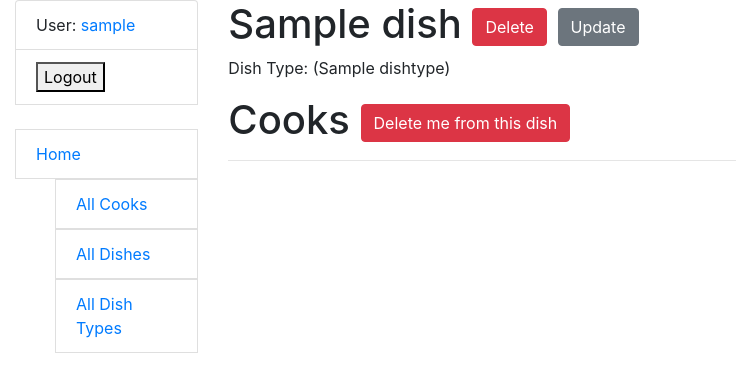
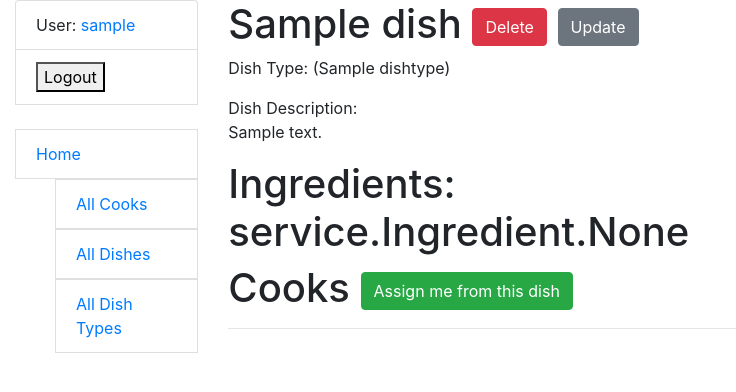
Before and after one commit to VladPh1/restaurant-kitchen-service, a Django app: page /service/dish/1/ in a window 1280 px wide. Shown: the top 392 px of the page, without its empty margins (0-736 px from the left). Run offline with Django 5.2, Linux system fonts and the light colour scheme; a user stored in the database is signed in; tables that the repository leaves empty hold one stand-in row (values such as "Sample post").

Commit message:
create model ingredient in models.py & fixed errors in urls.py views.py service/dish_detail.html service/dish_type_list.html

```diff
--- a/service/admin.py
+++ b/service/admin.py
@@ -1,6 +1,6 @@
 from django.contrib import admin
 from django.contrib.auth.admin import UserAdmin
-from .models import Cook, Dish, DishType
+from .models import Cook, Dish, DishType, Ingredient
 
 
 @admin.register(Cook)
--- a/service/forms.py
+++ b/service/forms.py
@@ -2,7 +2,7 @@ from django import forms
 from django.contrib.auth import get_user_model
 from django.contrib.auth.forms import UserCreationForm
 
-from service.models import Dish, Cook
+from service.models import Dish, Cook, DishType
 
 
 class DishForm(forms.ModelForm):
--- a/service/models.py
+++ b/service/models.py
@@ -28,6 +28,13 @@ class Cook(AbstractUser):
     def get_absolute_url(self):
         return reverse("service:cook-detail", args=[str(self.id)])
 
+
+class Ingredient(models.Model):
+    name = models.CharField(max_length=255)
+    def __str__(self):
+        return self.name
+
+
 class Dish(models.Model):
     name = models.CharField(max_length=255)
     description = models.TextField()
@@ -41,7 +48,7 @@ class Dish(models.Model):
         related_name="dishes"
     )
     ingredient = models.ManyToManyField(
-        settings.AUTH_USER_MODEL,
+        Ingredient,
         related_name="dishes"
     )
 
--- a/service/urls.py
+++ b/service/urls.py
@@ -33,7 +33,7 @@ urlpatterns = [
         name="dish-type-create",
     ),
 path(
-        "dish_type/<int:pk>/create/",
+        "dish_type/<int:pk>/update/",
         DishTypeUpdateView.as_view(),
         name="dish-type-update",
     ),
--- a/service/views.py
+++ b/service/views.py
@@ -52,17 +52,20 @@ class DishTypeListView(LoginRequiredMixin, generic.ListView):
 class DishTypeCreateView(LoginRequiredMixin, generic.CreateView):
     model = DishType
     fields = "__all__"
+    template_name = "service/dish_type_form.html"
     success_url = reverse_lazy("service:dish-type-list")
 
 
 class DishTypeUpdateView(LoginRequiredMixin, generic.UpdateView):
     model = DishType
     fields = "__all__"
+    template_name = "service/dish_type_form.html"
     success_url = reverse_lazy("service:dish-type-list")
 
 
 class DishTypeDeleteView(LoginRequiredMixin, generic.DeleteView):
     model = DishType
+    template_name = "service/dish_type_confirm_delete.html"
     success_url = reverse_lazy("service:dish-type-list")
 
 
--- a/templates/service/dish_detail.html
+++ b/templates/service/dish_detail.html
@@ -7,11 +7,19 @@
       Delete
     </a>
 
-    <a href="{% url 'service:dish-type-update' pk=dish.id %}" class="btn btn-secondary link-to-page">
+    <a href="{% url 'service:dish-update' pk=dish.id %}" class="btn btn-secondary link-to-page">
       Update
     </a>
   </h1>
   <p>Dish Type: ({{ dish.dish_type.name }})</p>
+  <p>Dish Description:
+    <br>
+    {{ dish.description }}</p>
+  <h1>
+    Ingredients:
+  <br>
+  {{ dish.ingredient }}
+  </h1>
   <h1>
     Cooks
 
--- a/templates/service/dish_type_list.html
+++ b/templates/service/dish_type_list.html
@@ -11,7 +11,7 @@
   <form method="GET" action="" class="form-inline">
     {{ search_form|crispy }}
   <input type="submit"  value="🔎"  class="btn btn-secondary">
-  </form>
+  </h1>
 
   {% if dish_type_list %}
     <table class="table">
```
Also changed, not shown: service/migrations/0002_ingredient_alter_dish_ingredient.py (added).
